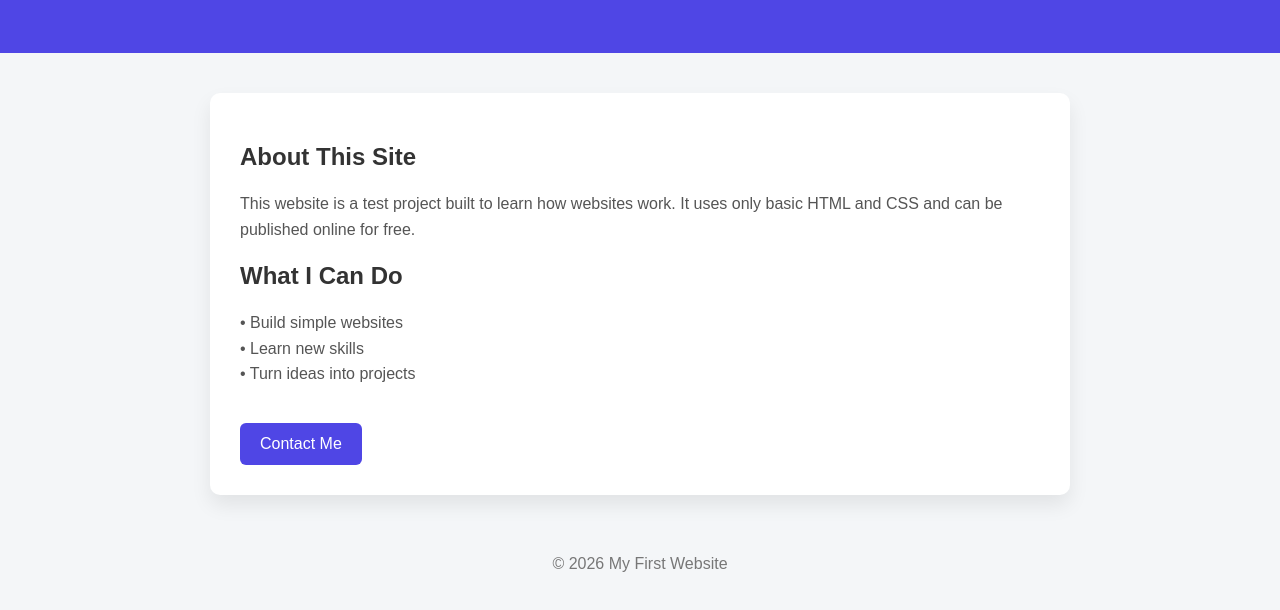
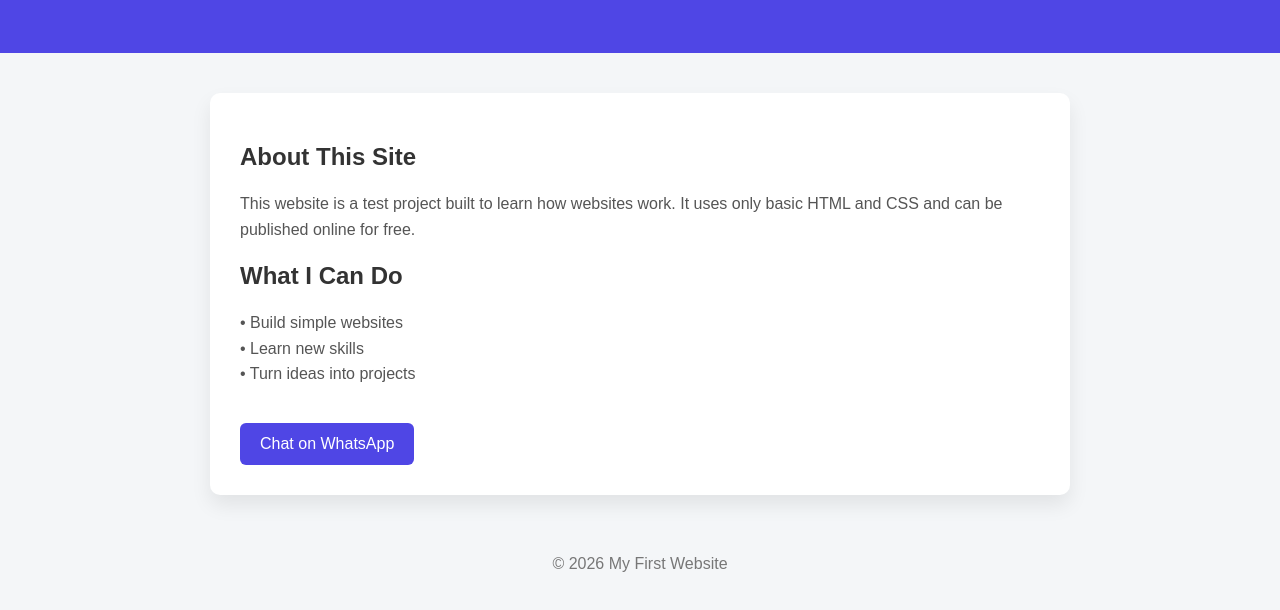
Before and after one commit to archilliescollins-code/my-first-website, a plain HTML site: page index.html in a window 1280 px wide. Shown: the part 148-758 px from the top of the page. Drawn offline with Linux system fonts and the light colour scheme.

Commit message:
Update index.html

```diff
--- a/index.html
+++ b/index.html
@@ -68,7 +68,7 @@
       • Turn ideas into projects
     </p>
 
-    <a href="https://wa.me/0760077472" class="button">Contact Me</a>
+    <a href="https://wa.me/265760077472" class="button">Chat on WhatsApp</a>
   </section>
 
   <footer>
```
